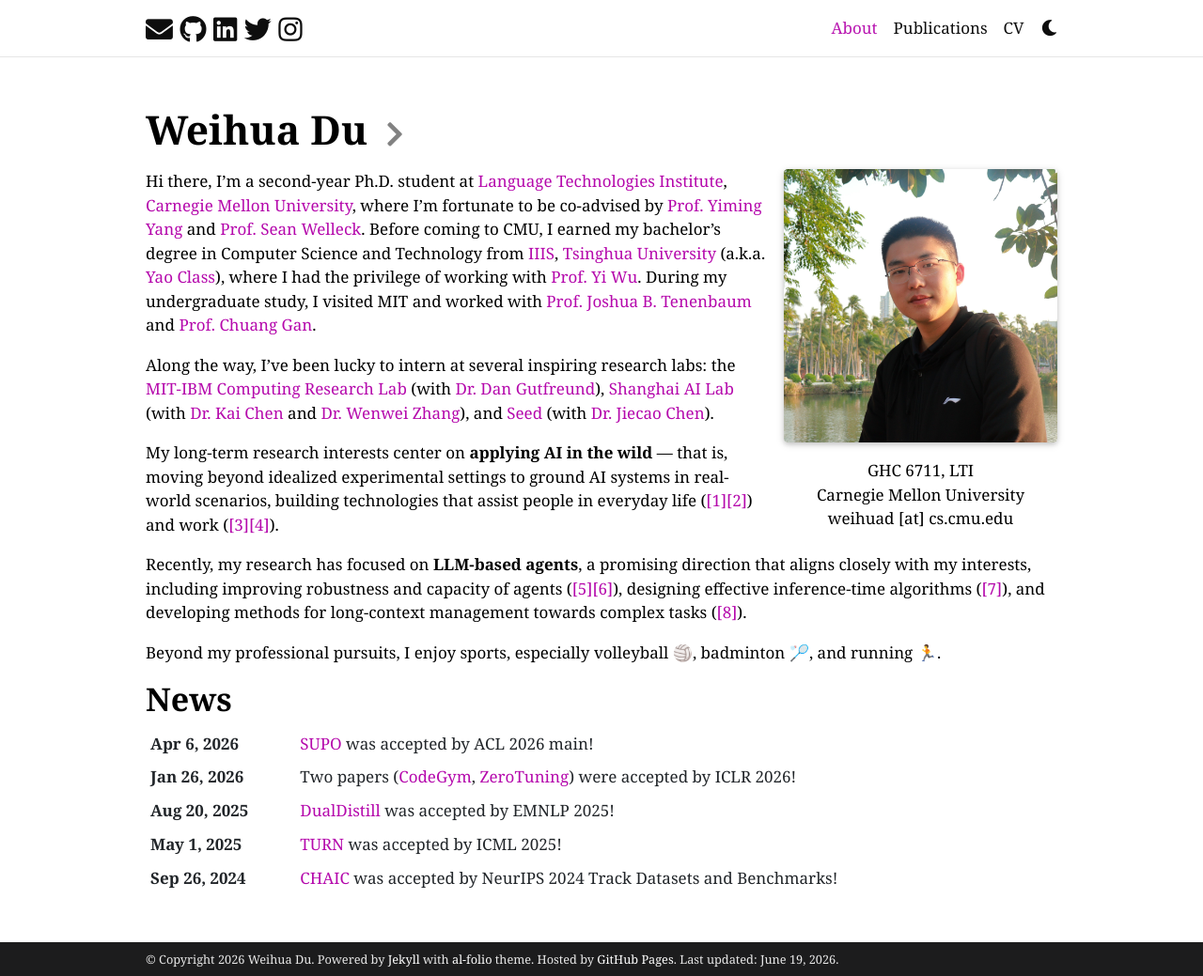
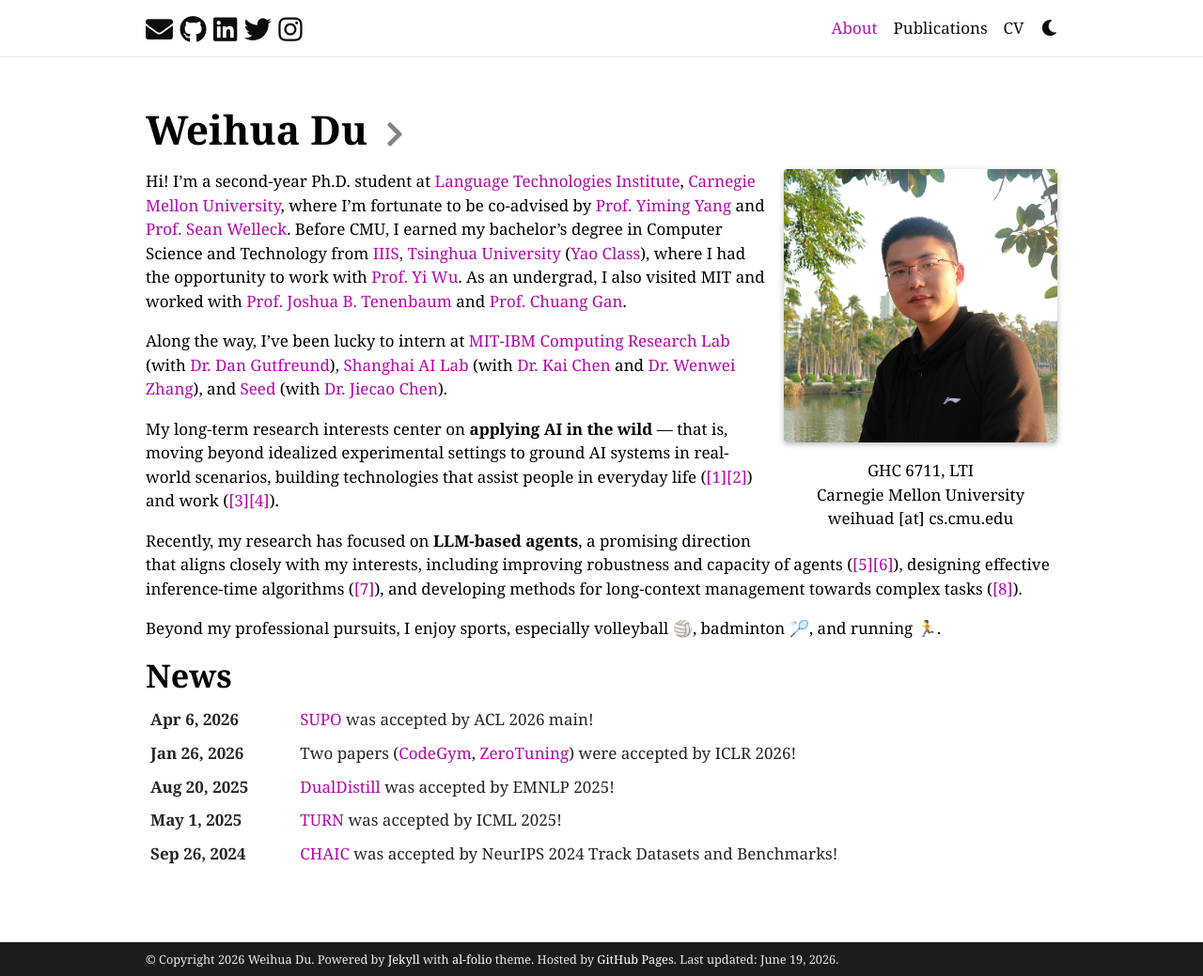
Before and after one commit to StigLidu/StigLidu.github.io, a Jekyll site: the page built from _pages/about.md, in a window 1280 px wide and 1039 px high. Shown: the whole window at 94% size. Built offline with Jekyll 4.4.1, drawn with Linux system fonts in a browser that asks for light colours; full-size pictures stand in for the smaller copies a plugin makes; comment, search, counter and statistics services are not loaded; a style sheet for code colours, icons or effects is not loaded.

Commit message:
6/19 upd

```diff
--- a/_pages/about.md
+++ b/_pages/about.md
@@ -20,11 +20,10 @@ selected_papers: false # includes a list of papers marked as "selected={true}"
 social: false  # includes social icons at the bottom of the page
 ---
 
-Hi there, I’m a second-year Ph.D. student at [Language Technologies Institute](https://www.lti.cs.cmu.edu/index.html), [Carnegie Mellon University](https://www.cmu.edu/), where I’m fortunate to be co-advised by [Prof. Yiming Yang](https://www.cs.cmu.edu/~./yiming/) and [Prof. Sean Welleck](https://wellecks.com/).
-Before coming to CMU, I earned my bachelor’s degree in Computer Science and Technology from [IIIS](https://iiis.tsinghua.edu.cn/), [Tsinghua University](https://www.tsinghua.edu.cn/en/) (a.k.a. [Yao Class](https://iiis.tsinghua.edu.cn/en/Yao_Class/About_Yao_Class.htm)), where I had the privilege of working with [Prof. Yi Wu](https://jxwuyi.weebly.com/).
-During my undergraduate study, I visited MIT and worked with [Prof. Joshua B. Tenenbaum](https://web.mit.edu/cocosci/josh.html) and [Prof. Chuang Gan](https://people.csail.mit.edu/ganchuang/).
+Hi! I'm a second-year Ph.D. student at [Language Technologies Institute](https://www.lti.cs.cmu.edu/index.html), [Carnegie Mellon University](https://www.cmu.edu/), where I'm fortunate to be co-advised by [Prof. Yiming Yang](https://www.cs.cmu.edu/~./yiming/) and [Prof. Sean Welleck](https://wellecks.com/).
+Before CMU, I earned my bachelor's degree in Computer Science and Technology from [IIIS](https://iiis.tsinghua.edu.cn/), [Tsinghua University](https://www.tsinghua.edu.cn/en/) ([Yao Class](https://iiis.tsinghua.edu.cn/en/Yao_Class/About_Yao_Class.htm)), where I had the opportunity to work with [Prof. Yi Wu](https://jxwuyi.weebly.com/). As an undergrad, I also visited MIT and worked with [Prof. Joshua B. Tenenbaum](https://web.mit.edu/cocosci/josh.html) and [Prof. Chuang Gan](https://people.csail.mit.edu/ganchuang/).
 
-Along the way, I’ve been lucky to intern at several inspiring research labs: the [MIT-IBM Computing Research Lab](https://mitibmwatsonailab.mit.edu/) (with [Dr. Dan Gutfreund](https://mitibm.mit.edu/people/dan-gutfreund/)), [Shanghai AI Lab](https://www.shlab.org.cn/) (with [Dr. Kai Chen](https://chenkai.site/) and [Dr. Wenwei Zhang](https://zhangwenwei.cn/)), and [Seed](https://seed.bytedance.com/en/) (with [Dr. Jiecao Chen](https://jiecchen.github.io/)).
+Along the way, I've been lucky to intern at [MIT-IBM Computing Research Lab](https://mitibmwatsonailab.mit.edu/) (with [Dr. Dan Gutfreund](https://mitibm.mit.edu/people/dan-gutfreund/)), [Shanghai AI Lab](https://www.shlab.org.cn/) (with [Dr. Kai Chen](https://chenkai.site/) and [Dr. Wenwei Zhang](https://zhangwenwei.cn/)), and [Seed](https://seed.bytedance.com/en/) (with [Dr. Jiecao Chen](https://jiecchen.github.io/)).
 
 My long-term research interests center on **applying AI in the wild** — that is, moving beyond idealized experimental settings to ground AI systems in real-world scenarios, building technologies that assist people in everyday life ([[1]](https://arxiv.org/abs/2307.02485)[[2]](https://arxiv.org/abs/2411.01796)) and work ([[3]](https://arxiv.org/abs/2306.15182)[[4]](https://arxiv.org/abs/2511.02208)).
 
```
